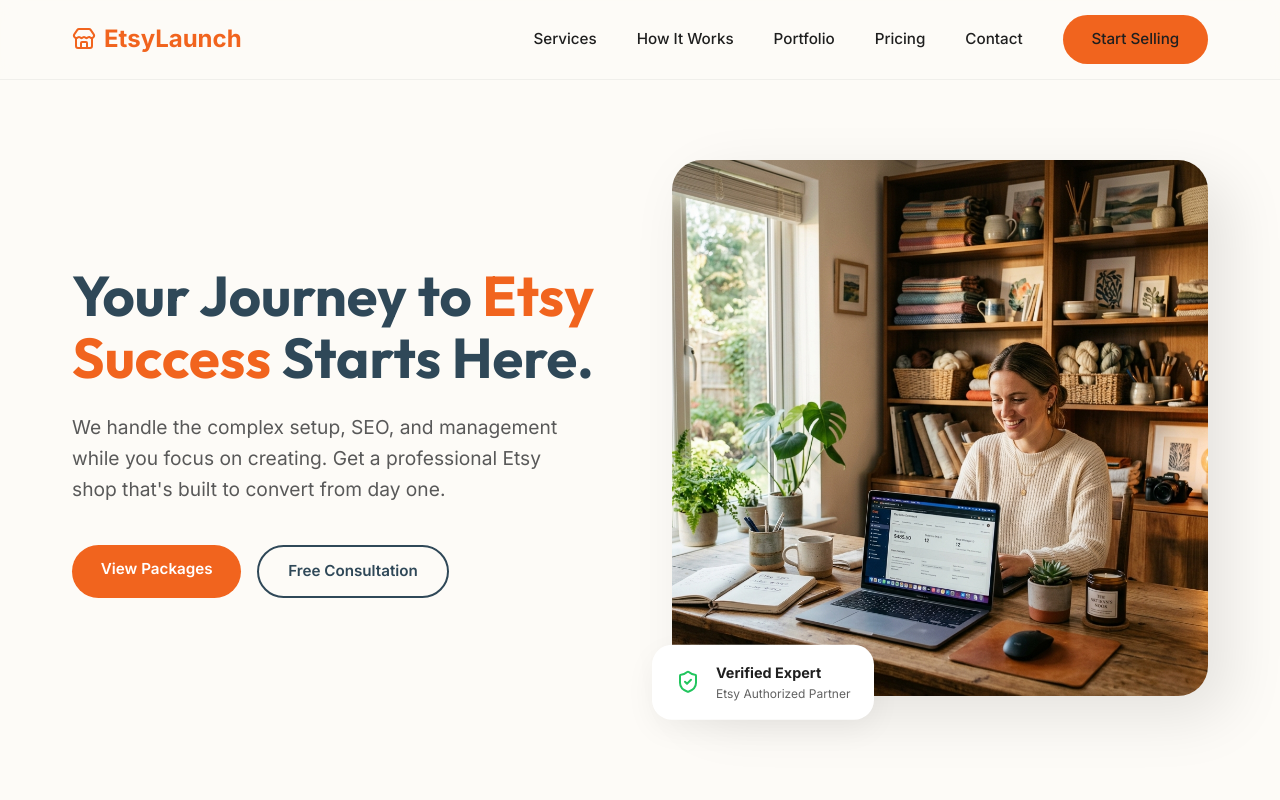
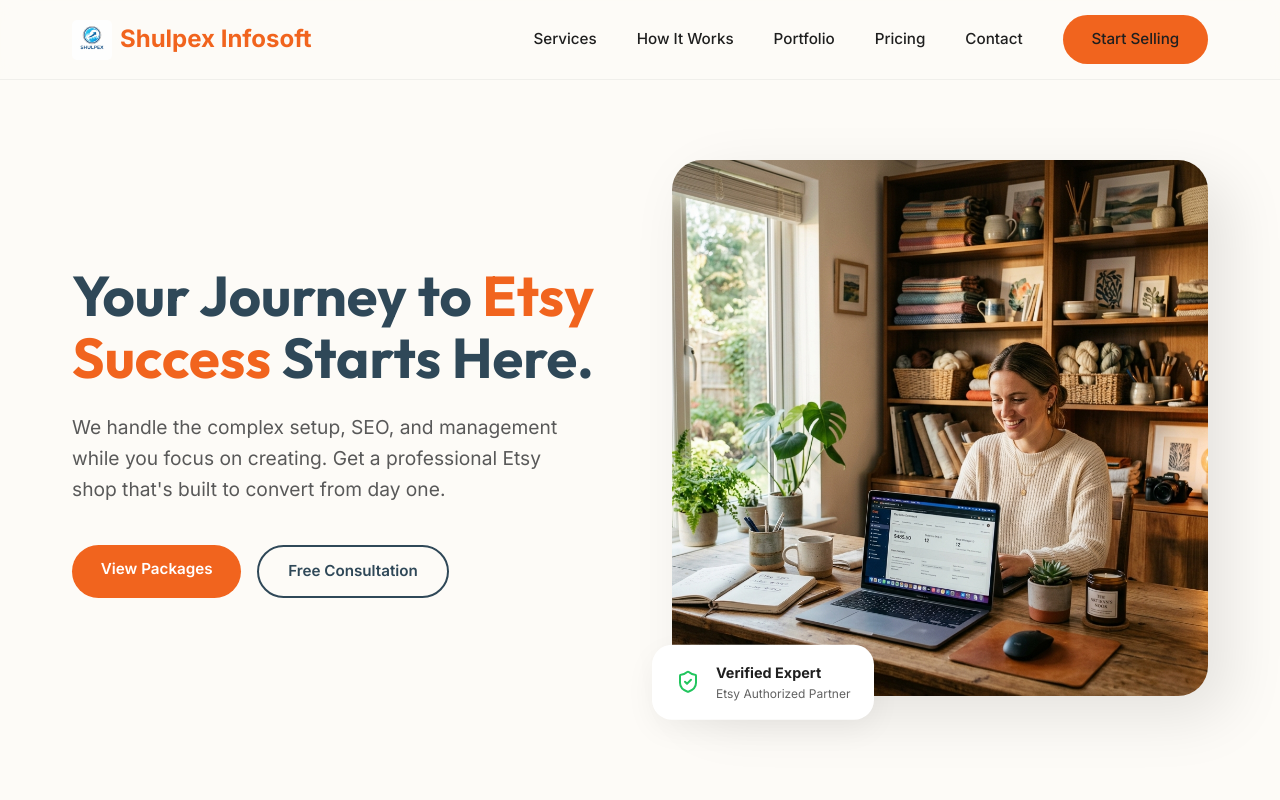
Before and after one commit to shulpextechnology-design/etsy, a website built with Vite: page index.html in a window 1280 px wide. Shown: the top 800 px of the page. Built offline with nearby package versions, Linux system fonts and the light colour scheme.

Commit message:
Update branding to Shulpex Infosoft and add company logo

```diff
--- a/index.html
+++ b/index.html
@@ -3,8 +3,8 @@
 <head>
     <meta charset="UTF-8">
     <meta name="viewport" content="width=device-width, initial-scale=1.0">
-    <title>EtsyLaunch | Expert Etsy Account Management & Scaling</title>
-    <meta name="description" content="Professional Etsy account creation, management, and SEO optimization services to help you scale your handmade business to six figures. Trusted by 500+ sellers.">
+    <title>Shulpex Infosoft | Expert Etsy Account Management & Scaling</title>
+    <meta name="description" content="Shulpex Infosoft provides professional Etsy account creation, management, and SEO optimization services to help you scale your handmade business.">
     <link rel="stylesheet" href="style.css">
     <!-- Lucide Icons -->
     <script src="https://unpkg.com/lucide@latest"></script>
@@ -13,8 +13,8 @@
     <nav>
         <div class="container">
             <a href="#" class="logo">
-                <i data-lucide="store" style="color: var(--primary)"></i>
-                EtsyLaunch
+                <img src="shulpex_logo.jpg" alt="Shulpex Logo" style="height: 40px; border-radius: 5px;">
+                Shulpex Infosoft
             </a>
             <div class="nav-links">
                 <a href="#services">Services</a>
@@ -207,8 +207,11 @@
         <div class="container">
             <div class="footer-grid">
                 <div class="footer-col">
-                    <div class="footer-logo">EtsyLaunch</div>
-                    <p style="opacity: 0.7;">The world's leading Etsy shop management and growth agency. Empowering creators to build sustainable online businesses.</p>
+                    <div class="footer-logo" style="display: flex; align-items: center; gap: 0.5rem;">
+                        <img src="shulpex_logo.jpg" alt="Shulpex Logo" style="height: 30px; border-radius: 3px;">
+                        Shulpex Infosoft
+                    </div>
+                    <p style="opacity: 0.7;">The world's leading Etsy shop management and growth agency. Powered by Shulpex Infosoft.</p>
                 </div>
                 <div class="footer-col">
                     <h4>Company</h4>
@@ -238,7 +241,7 @@
                 </div>
             </div>
             <div class="footer-bottom">
-                <p>&copy; 2026 EtsyLaunch Services. All rights reserved. Not affiliated with Etsy, Inc.</p>
+                <p>&copy; 2026 Shulpex Infosoft. All rights reserved. Not affiliated with Etsy, Inc.</p>
             </div>
         </div>
     </footer>
```
Also changed, not shown: shulpex_logo.jpg (added).
